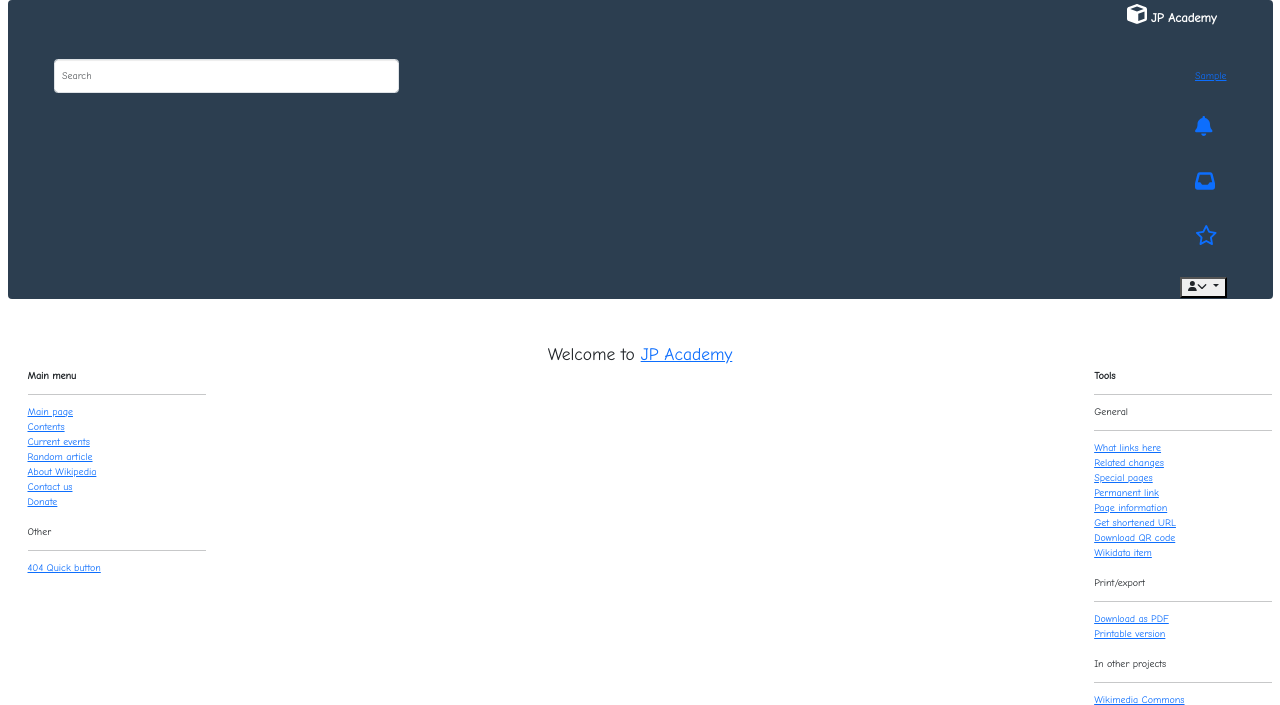
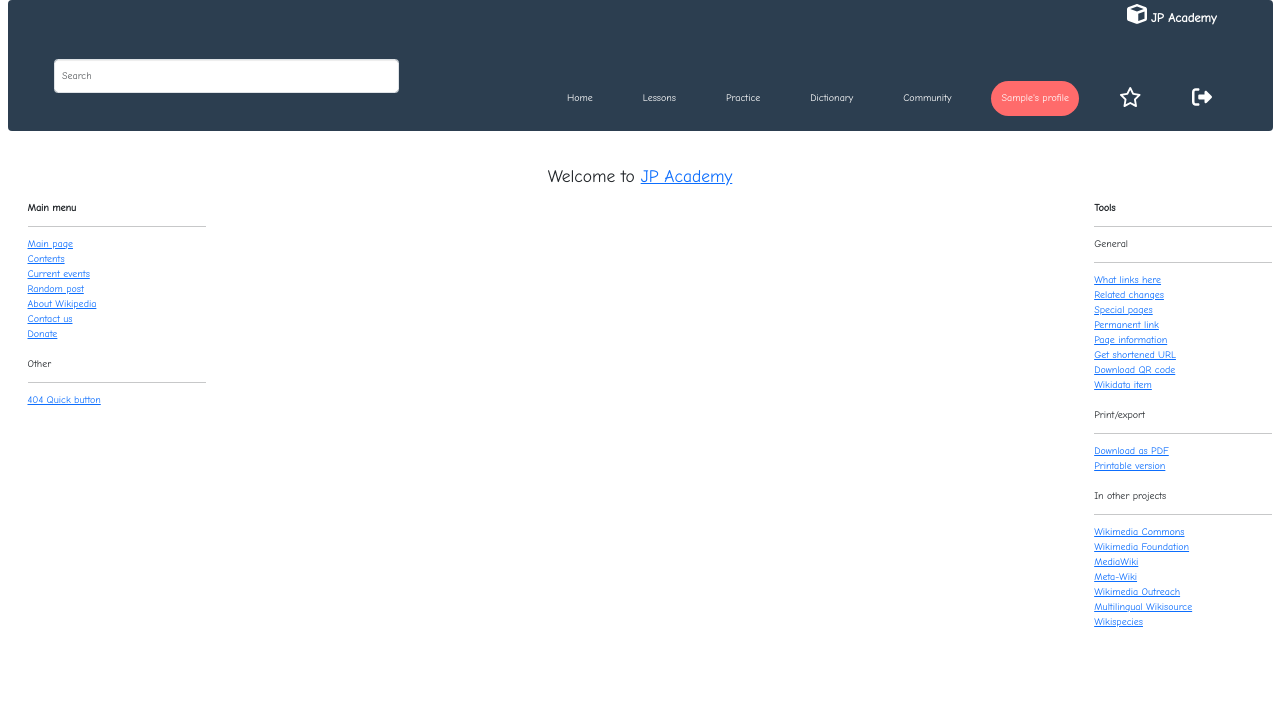
Before and after one commit to yuemanwai/japanese-academy, a Flask app: page /index in a window 1280 px wide. Shown: the top 705 px of the page. Run offline with Flask 3, Linux system fonts and the light colour scheme; the visitor is signed in with stand-in values (Sample User, id 1); data comes from the database, SQL or seed files in the repository; some libraries are stand-ins or nearby versions.

Commit message:
新增隨機文章模板，重命名路由並更新測試數據

```diff
--- a/app/routes.py
+++ b/app/routes.py
@@ -209,28 +209,28 @@ def watchlist(username):
     return render_template('watchlist.html.j2', title=_('Watchlist'), posts=posts, count=count)
 
 
-@app.route('/random_article')
-def get_random_article():
+@app.route('/random_post')
+def get_random_post():
     count = Post.query.count()
     if count:
         random_id = randint(1, count)
         random_post = Post.query.get(random_id)
         if random_post:
             title = random_post.title
-            return redirect(url_for('wiki', title=title))
+            return redirect(url_for('random', title=title))
     flash('Article not found')
     return redirect(url_for('index'))
 
 
-@app.route('/wiki/<title>')
-def wiki(title):
+@app.route('/random/<title>')
+def random(title):
     post = Post.query.filter_by(title=title).first()
     if post:
         if current_user.is_authenticated:
             following_post = current_user.is_following(post)
-            return render_template('random_article.html.j2', category=_('Article'), title=title, posts=[post], following_post=following_post)
-        return render_template('random_article.html.j2', category=_('Article'), title=title, posts=[post], following_post=False)
-    return render_template('random_article.html.j2', category=_('Article'), title=title, posts=[], following_post=False)
+            return render_template('random_post.html.j2', category=_('Article'), title=title, posts=[post], following_post=following_post)
+        return render_template('random_post.html.j2', category=_('Article'), title=title, posts=[post], following_post=False)
+    return render_template('random_post.html.j2', category=_('Article'), title=title, posts=[], following_post=False)
 
 
 @app.route('/search')
--- a/app/templates/base.html.j2
+++ b/app/templates/base.html.j2
@@ -53,7 +53,10 @@
     }
   }
 
-{# New navbar style #}
+    {
+    # New navbar style #
+  }
+
   .navbar {
     background-color: #0e3146;
     padding-left: 200px;
@@ -88,7 +91,7 @@
     margin-right: 10px;
   }
 
-  .navbar-nav .nav-item.login .nav-link {
+  .navbar-nav .nav-item.keybutton .nav-link {
     background-color: #ff6b6b;
   }
 </style>
@@ -140,7 +143,6 @@
         {% if current_user.is_anonymous %}
         <div style="display: flex; margin-top: 8px; align-items: center;">
           <li class="nav-item active">
-                    <li class="nav-item active">
             <a class="nav-link" href="{{ url_for('index') }}">Home <span class="sr-only">(current)</span></a>
           </li>
           <li class="nav-item">
@@ -155,13 +157,14 @@
           <li class="nav-item">
             <a class="nav-link" href="{{ url_for('community') }}">Community</a>
           </li>
-                    <li class="nav-item login">
+          <li class="nav-item keybutton">
             <a class="nav-link" href="{{ url_for('register') }}">Register</a>
           </li>
-                    <li class="nav-item login">
+          <li class="nav-item keybutton">
             <a class="nav-link" href="{{ url_for('login') }}">Login</a>
           </li>
 
+          {# 暫時dropdown設成display: none #}
           <div class="dropdown" style="display: inline-block;display: none;">
             <button class="dropdown-toggle btn btn-link" type="button" id="dropdownMenuButton" data-toggle="dropdown"
               aria-haspopup="true" aria-expanded="false">
@@ -181,49 +184,50 @@
 
 
         {% else %}
-
-        <li>
-          <a href="{{ url_for('user', username=current_user.username) }}">{{ _(current_user.username.capitalize())
-            }}</a>
+        <div style="display: flex; margin-top: 8px; align-items: center;">
+                  <li class="nav-item active">
+            <a class="nav-link" href="{{ url_for('index') }}">Home <span class="sr-only">(current)</span></a>
           </li>
-        <li>
-          <a href="{{ url_for('index') }}">
+          <li class="nav-item">
+            <a class="nav-link" href="{{ url_for('lessons') }}">Lessons</a>
+          </li>
+          <li class="nav-item">
+            <a class="nav-link" href="{{ url_for('practice') }}">Practice</a>
+          </li>
+          <li class="nav-item">
+            <a class="nav-link" href="{{ url_for('dictionary') }}">Dictionary</a>
+          </li>
+          <li class="nav-item">
+            <a class="nav-link" href="{{ url_for('community') }}">Community</a>
+          </li>
+          <li class="nav-item keybutton">
+            <a class="nav-link" href="{{ url_for('user', username=current_user.username) }}">{{
+              _(current_user.username.capitalize())}}{{
+              _('\'s profile')}}
+            </a>
+          </li>
+          {# <li class="nav-item">
+            <a class="nav-link" href="{{ url_for('index') }}">
               <i class="fa-solid fa-bell" style="font-size: 20px; "></i>
             </a>
           </li>
-        <li>
-          <a href="{{ url_for('index') }}">
+          <li class="nav-item">
+            <a class="nav-link" href="{{ url_for('index') }}">
               <i class="fa-solid fa-inbox" style="font-size: 20px; "></i>
             </a>
-        </li>
-        <li>
-          <a href="{{ url_for('watchlist', username=current_user.username) }}">
+          </li> #}
+          <li class="nav-item">
+            <a class="nav-link" href="{{ url_for('watchlist', username=current_user.username) }}">
               <i class="fa-regular fa-star" style="font-size: 20px; "></i>
             </a>
           </li>
           <li>
-          <div class="dropdown" style="margin-top: 12px;">
-            <button class="dropdown-toggle" type="button" id="dropdownMenuButton" data-toggle="dropdown"
-              aria-haspopup="true" aria-expanded="false">
-              <i class="fa-solid fa-user"></i><i class="fa-solid fa-chevron-down"></i>
-            </button>
-            <ul class="dropdown-menu dropdown-menu-right" aria-labelledby="dropdownMenuButton">
-              <li><a class="dropdown-item" href="#"> <i class="fa-regular fa-comments" style="font-size: 20px; "></i>
-                  {{ _('Talk') }}</a></li>
-              <li><a class="dropdown-item" href="#"> <i class="fa-regular fa-pen-to-square"
-                    style="font-size: 20px; "></i>
-                  {{ _('Sandbox') }}</a></li>
-              <li><a class="dropdown-item" href="#"> <i class="fa-solid fa-gear" style="font-size: 20px; "></i>
-                  {{ _('Preferences') }}</a></li>
-              <li><a class="dropdown-item" href="#"> <i class="fa-solid fa-flask" style="font-size: 20px; "></i>
-                  {{ _('Beta') }}</a></li>
-              <li><a class="dropdown-item" href="#"> <i class="fa-solid fa-users-between-lines"
-                    style="font-size: 20px; "></i>
-                  {{ _('Contributions') }}</a></li>
-              <li><a class="dropdown-item" href="{{ url_for('logout') }}"> <i class="fa-solid fa-right-from-bracket"
-                    style="font-size: 20px; "></i>
-                  {{ _('Log out') }}</a></li>
-            </ul>
+          <li class="nav-item">
+            <a class="nav-link" href="{{ url_for('logout') }}">
+              <i class="fa-solid fa-right-from-bracket" style="font-size: 20px; "></i>
+            </a>
+          </li>
+        </div>
     </div>
     </li>
 
@@ -247,7 +251,7 @@
           <li><a href="{{ url_for('index') }}">{{ _('Main page') }}</a></li>
           <li><a href="{{ url_for('index') }}">{{ _('Contents') }}</a></li>
           <li><a href="{{ url_for('c_event') }}">{{ _('Current events') }}</a></li>
-          <li><a href="{{ url_for('get_random_article') }}">{{ _('Random article') }}</a></li>
+          <li><a href="{{ url_for('get_random_post') }}">{{ _('Random post') }}</a></li>
           <li><a href="{{ url_for('index') }}">{{ _('About Wikipedia') }}</a></li>
           <li><a href="{{ url_for('index') }}">{{ _('Contact us') }}</a></li>
           <li><a href="{{ url_for('donate') }}">{{ _('Donate') }}</a></li>
@@ -268,11 +272,7 @@
         {% endfor %}
         {% endif %}
         {% endwith %}
-        {% if title and title != "Main_Page" %}
         <h2>{{ title }}</h2>
-        {% else %}
-        <br />
-        {% endif %}
         {% block app_content %} {% endblock app_content %}
       </div>
     </div>
```
Also changed, not shown: app/templates/random_article.html.j2 (deleted, +0 -12 lines), app/templates/random_post.html.j2 (added, +14 -0 lines), test_data.py (+25 -8 lines). Lines whose indentation alone changed are shown as unchanged.
